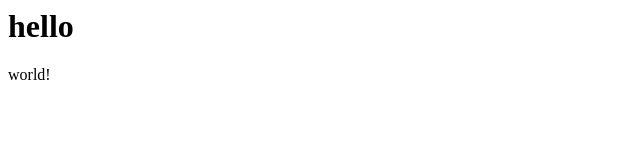
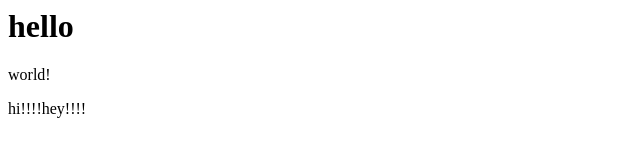
Before and after one commit to Sueoka0421/todo-app, a plain HTML site: page index.html in a window 1280 px wide. Shown: the whole page, without its empty margins (0-640 px from the left). Drawn offline with Linux system fonts and the light colour scheme.

Commit message:
Update index.html

```diff
--- a/index.html
+++ b/index.html
@@ -1,2 +1,3 @@
 <h1>hello</h1>
 <p>world!</p>
+<p>hi!!!!hey!!!!</p>
```
